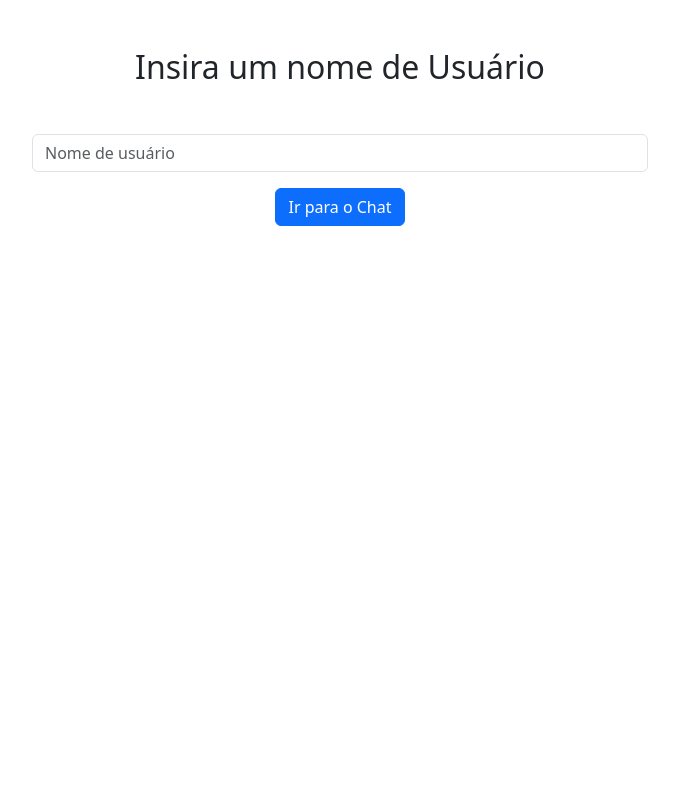
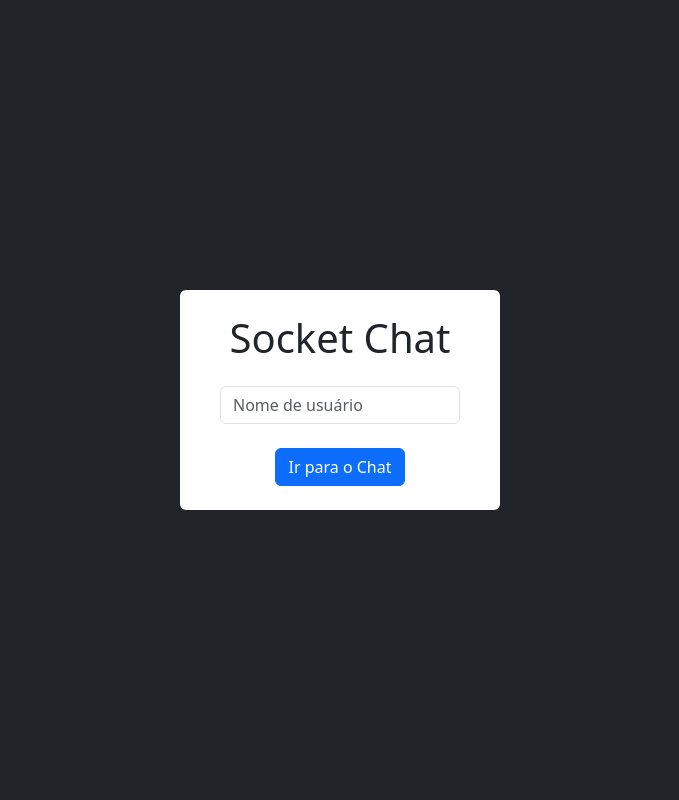
Before and after one commit to vToshio/flask-socket-chat, a Flask app: page / in a window 1280 px wide. Shown: the whole page, without its empty margins (300-979 px from the left). Run offline with Flask 3, Linux system fonts and the light colour scheme; parts of the project's set-up code (start-up, migrations or seed data) failed here and were passed over.

Commit message:
style: modificação da apresentação da página

```diff
--- a/app/static/client-side.js
+++ b/app/static/client-side.js
@@ -53,6 +53,7 @@ sair.addEventListener('click', () => {
 socket.on('add_chat_message', (dados) => {
     let chat = document.getElementById('chat');
     let nova_msg = document.createElement('p');
+    nova_msg.style.wordBreak = 'break-all';
 
     nova_msg.textContent = `[${dados['time']}] ${dados['username']}: ${dados['mensagem']}`
     chat.appendChild(nova_msg)
--- a/app/templates/login.html
+++ b/app/templates/login.html
@@ -7,16 +7,16 @@
     <script src="https://cdn.jsdelivr.net/npm/bootstrap@5.3.3/dist/js/bootstrap.bundle.min.js" integrity="sha384-YvpcrYf0tY3lHB60NNkmXc5s9fDVZLESaAA55NDzOxhy9GkcIdslK1eN7N6jIeHz" crossorigin="anonymous"></script>
     <title>{{ titulo }}</title>
 </head>
-<body>
-    <main>
-        <section class="container w-50 mx-auto my-5">
-            <h2 class="text-center">Insira um nome de Usuário</h2>
+<body class="bg-dark">
+    <main class="d-flex justify-content-center align-items-center vh-100">
+        <section class="bg-body p-4 w-25 text-center rounded">
+            <h1 class="mb-4">Socket Chat</h1>
             <form action="{{ url_for('views.auth_login') }}" method="post" class="text-center">
                 <input type="hidden" name="proxima" value="{{ proxima or url_for('views.chat') }}">
-                <div class="form-group mt-5">
+                <div class="form-group m-3">
                     <input type="text" name="username" id="username" placeholder="Nome de usuário" class="form-control w-100" required>
                 </div>
-                <div class="form-group m-3">
+                <div class="form-group mt-4">
                     <button type="submit" class="btn btn-primary">Ir para o Chat</button>
                 </div>
             </form>
```
Also changed, not shown: app/templates/chat.html (+5 -5 lines).
